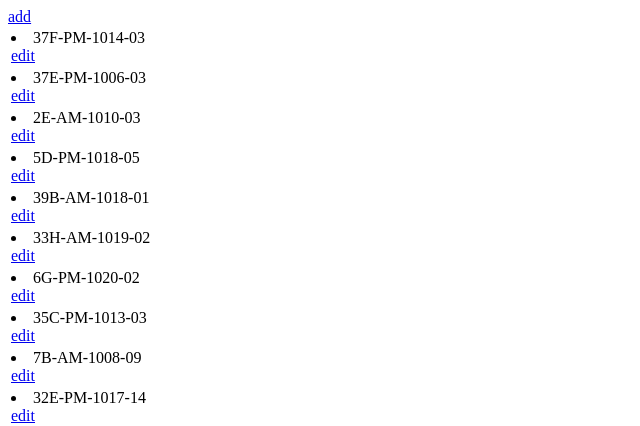
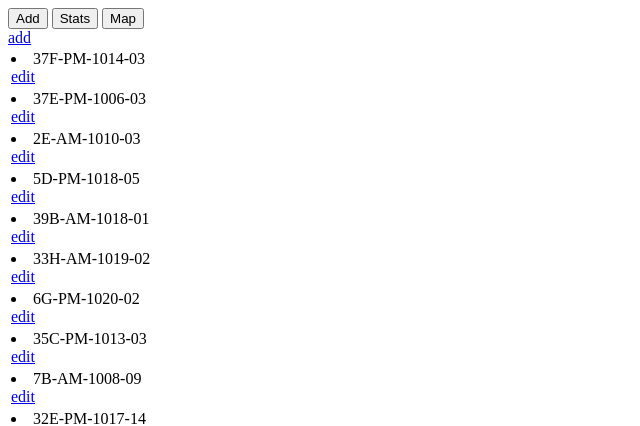
Before and after one commit to gw2401/Squirrel_Tracker, a Django app: page /sightings/ in a window 1280 px wide. Shown: the top 426 px of the page, without its empty margins (0-640 px from the left). Run offline with Django 3.2, Linux system fonts and the light colour scheme; data comes from the database, SQL or seed files in the repository; both versions use the stored data as it was after the commit.

Commit message:
add button

```diff
--- a/st/st/apple/templates/apple/all.html
+++ b/st/st/apple/templates/apple/all.html
@@ -1,8 +1,16 @@
-{% extends 'base.html' %}
+{%extends 'base.html' %}
 	{% block title %}
 	apple
 	{% endblock %}
 	{% block content %}
+        <form>
+	    <div>
+	        <a href="/sightings/add"><button type="button">Add</button></a>
+	        <a href="/sightings/stats"><button type="button">Stats</button></a>
+		<a href="/map"><button type="button">Map</button></a>
+        </div>
+	</form>
+
 	<table class="table table-bordered">
 	  <tbody>
 	    <a href="{% url 'apple:add' %}">add</a>
```
Also changed, not shown: st/st/db.sqlite3. Lines whose indentation alone changed are shown as unchanged.
